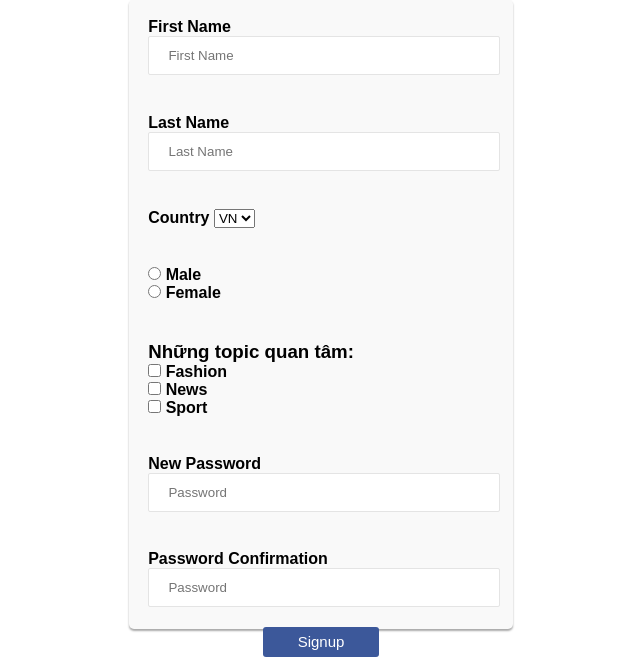
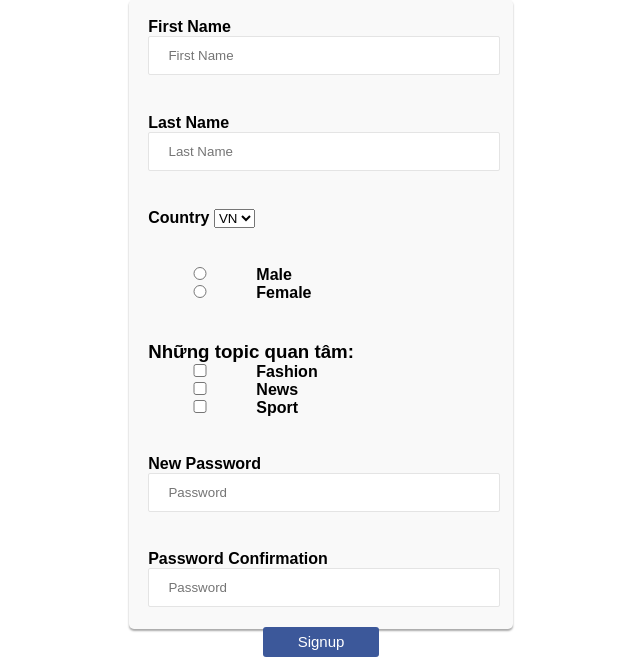
Before and after one commit to TienPham110/test, a PHP site: page / in a window 1280 px wide. Shown: the part 198-855 px from the top of the page, without its empty margins (319-959 px from the left). Run offline with PHP 8.4, Linux system fonts and the light colour scheme.

Commit message:
update html_css_practice

```diff
--- a/html_css_practice/index.html
+++ b/html_css_practice/index.html
@@ -37,13 +37,13 @@
                                         <option value="en">EN</option>
                                     </select>
                                 </li>
-                                <li>
-                                    <input type="radio" name="male" class="gender" value="male">
+                                <li id="gender">
+                                    <input type="radio" name="gender" class="gender" value="male">
                                     <label for="male">Male</label><br>
-                                    <input type="radio" name="female" class="gender" value="female">
+                                    <input type="radio" name="gender" class="gender" value="female">
                                     <label for="female">Female</label><br>
                                 </li>
-                                <li>
+                                <li id = "topic">
                                     <h3>Những topic quan tâm:</h3>
                                     <input type="checkbox" name="fashion" class="topic" value="fashion">
                                     <label for="fashion">Fashion</label><br>
--- a/html_css_practice/style.css
+++ b/html_css_practice/style.css
@@ -86,9 +86,17 @@ input::placeholder{
 #form-container #form ul li{
     padding: 5%;
 }
-#form-container #form ul li input:not(.gender, .topic){
+#form-container #form ul li input{
     line-height: 35px;
     width: 100%;
+}
+#form-container #form ul li .gender{
+    line-height: 35px;
+    width: 30%;
+}
+#form-container #form ul li .topic{
+    line-height: 35px;
+    width: 30%;
 }
 label{
     font-weight: bolder;
```
